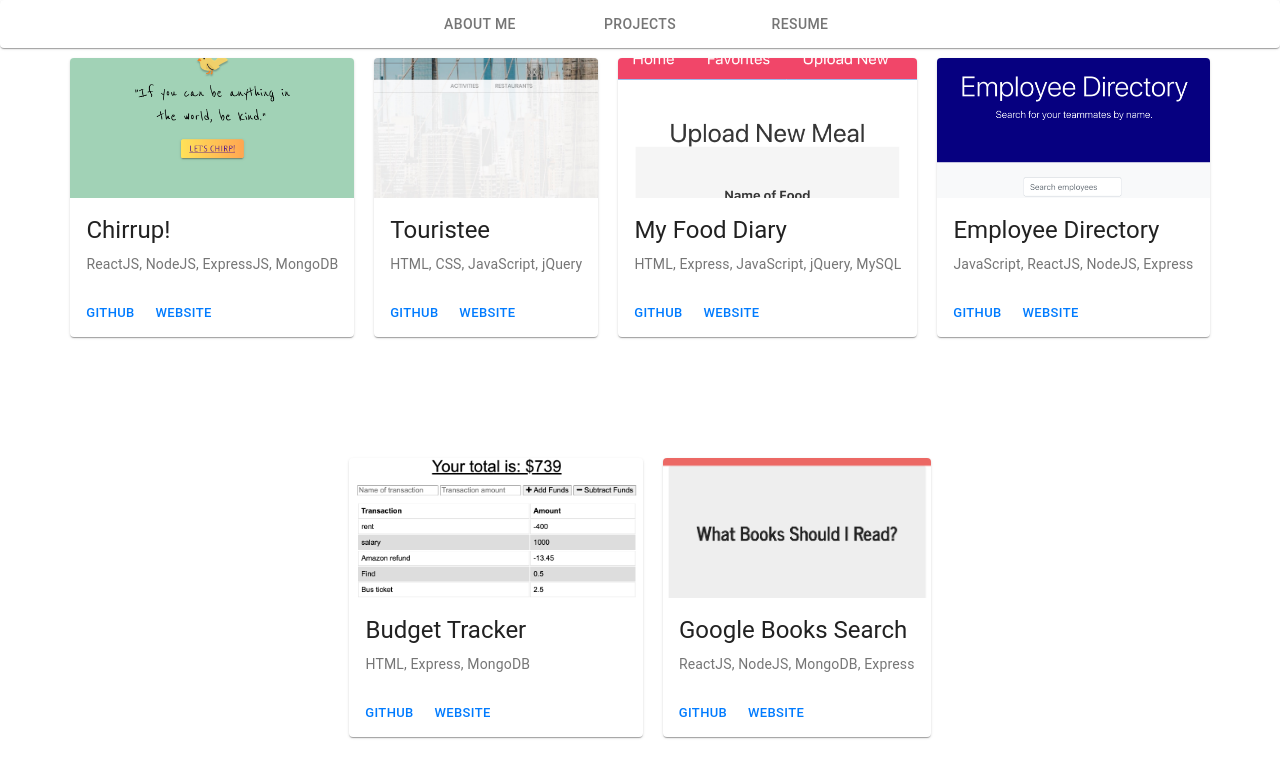
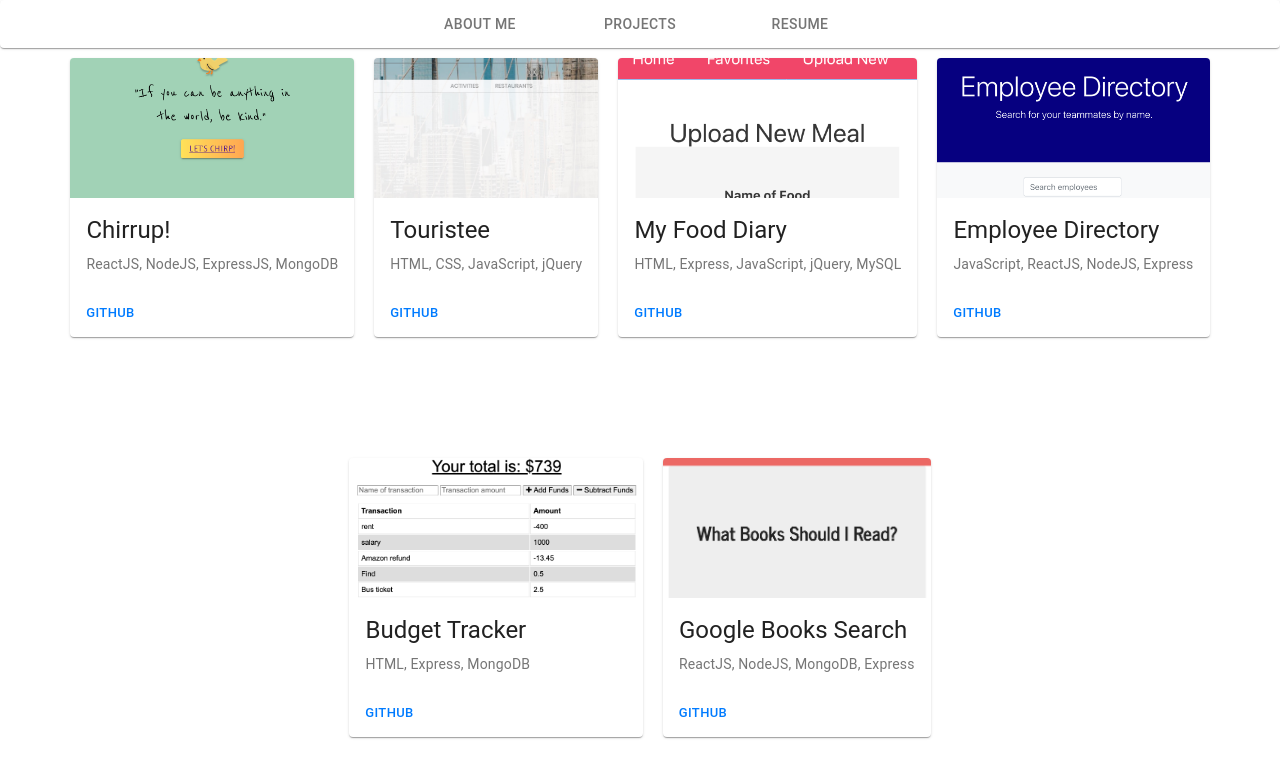
Before and after one commit to jiyoon9886/react-portfolio, a React (Create React App) app: page /projects in a window 1280 px wide. Shown: the top 778 px of the page. Built offline with nearby package versions, Linux system fonts and the light colour scheme.

Commit message:
deleted website button and added link to image

```diff
--- a/src/components/ProjectCard.js
+++ b/src/components/ProjectCard.js
@@ -32,7 +32,7 @@ export default function ProjectCard({title, alt, description, image, demo, repo,
             alt={alt}
             className={classes.media}
             image={image}
-            title={title}
+						title={title}
           />
           <CardContent>
             <Typography gutterBottom variant='h5' component='h2'>
@@ -47,9 +47,6 @@ export default function ProjectCard({title, alt, description, image, demo, repo,
           <Button size='small' color='primary'>
             <a href={repo}>GitHub</a>
           </Button>
-          <Button size='small' color='primary'>
-            <a href={demo}>Website</a>
-          </Button>
         </CardActions>
       </Card>
     </Grid>
```
